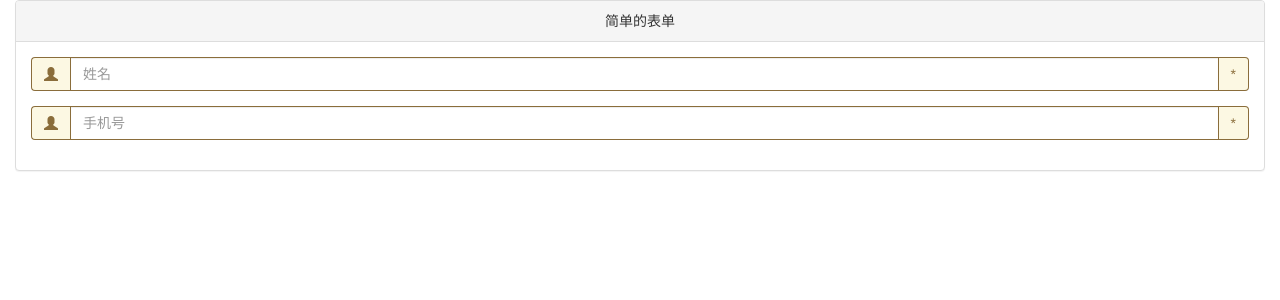
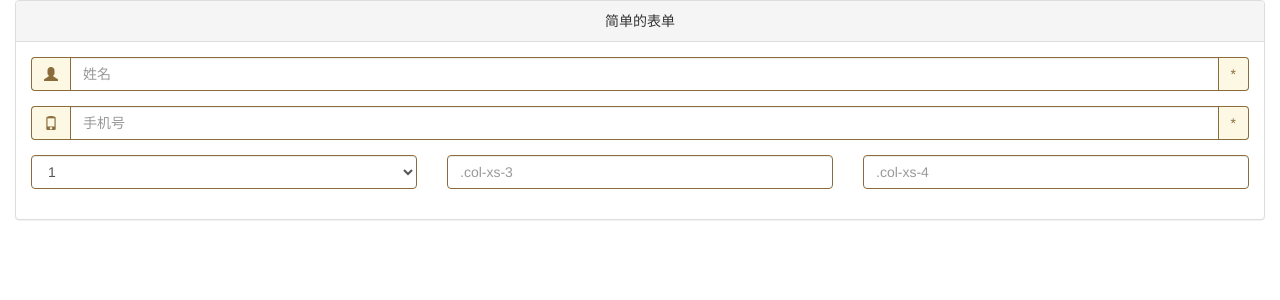
Before and after one commit to tracedeng/shuhe, a Django app: page /m in a window 1280 px wide. Shown: the top 300 px of the page. Run offline with Django 3.2, Linux system fonts and the light colour scheme; parts of the project's set-up code (start-up, migrations or seed data) failed here and were passed over; some libraries are stand-ins or nearby versions.

Commit message:
安装地址

```diff
--- a/template/maintenance.html
+++ b/template/maintenance.html
@@ -22,10 +22,37 @@
                             <div class="form-group has-warning form-group-owner">
                                 <label class="sr-only" for=".input-owner">手机号</label>
                                 <div class="input-group input-owner">
-                                    <span class="input-group-addon"><li class="glyphicon glyphicon-user"></li></span>
+                                    <span class="input-group-addon"><li class="glyphicon glyphicon-phone"></li></span>
                                     <input type="text" class="form-control" placeholder="手机号">
                                     <span class="input-group-addon">*</span>
                                 </div>
+                            </div>
+
+                            <div class="form-group has-warning form-group-owner">
+                                <div class="row">
+                                    <div class="col-xs-4">
+                                    <!--<input type="text" class="form-control" placeholder=".col-xs-2">-->
+                                        <label class="sr-only" for=".input-owner">安装地址</label>
+                                        <select class="form-control">
+                                            <option>1</option>
+                                            <option>2</option>
+                                            <option>3</option>
+                                            <option>4</option>
+                                            <option>5</option>
+                                        </select>
+                                    </div>
+                                    <div class="col-xs-4">
+                                        <input type="text" class="form-control" placeholder=".col-xs-3">
+                                    </div>
+                                    <div class="col-xs-4">
+                                        <input type="text" class="form-control" placeholder=".col-xs-4">
+                                    </div>
+                                </div>
+                                <!--<div class="input-group input-owner">-->
+                                    <!--<span class="input-group-addon"><li class="glyphicon glyphicon-phone"></li></span>-->
+                                    <!--<input type="text" class="form-control" placeholder="安装地址">-->
+                                    <!--<span class="input-group-addon">*</span>-->
+                                <!--</div>-->
                             </div>
                         </form>
                     </div>
```
